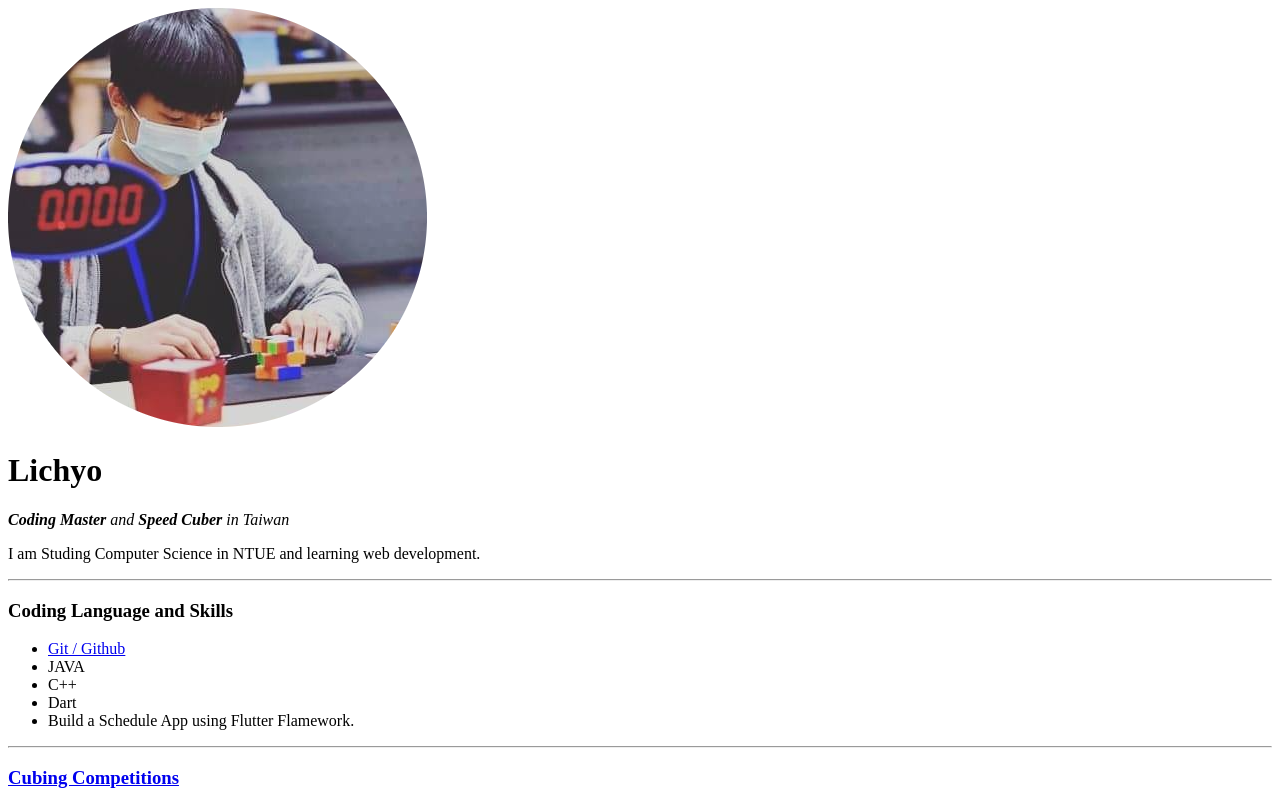
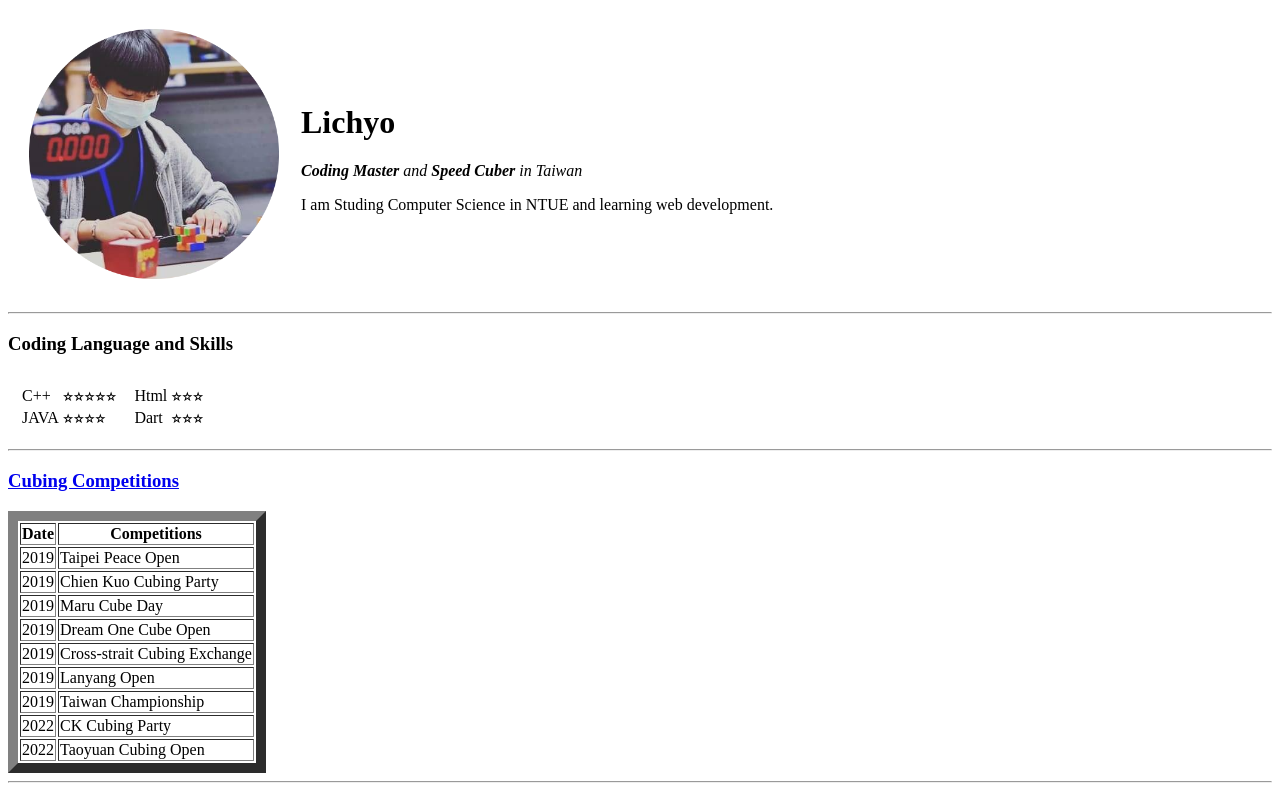
Before and after one commit to Lichyo/HTML-Personal-Site, a plain HTML site: page index.html in a window 1280 px wide. Shown: the top 799 px of the page. Drawn offline with Linux system fonts and the light colour scheme.

Commit message:
Update Contact Me.html file.

```diff
--- a/index.html
+++ b/index.html
@@ -1,23 +1,51 @@
 <!DOCTYPE html>
 <html lang="en" dir="ltr">
+
 <head>
   <meta charset="utf-8">
   <title>🔥Lichyo's Page🔥</title>
 </head>
+
 <body>
-    <img src="images/me_htmlPicture.png" alt="Lichyo profile picture">
+  <table cellspacing="20">
+    <tr>
+      <td><img height="250" src="images/me_htmlPicture.png" alt="Lichyo profile picture"></td>
+      <td>
         <h1>Lichyo</h1>
         <p><em><strong>Coding Master</strong> and <strong>Speed Cuber</strong> in Taiwan</em></p>
         <p>I am Studing Computer Science in NTUE and learning web development.</p>
+      </td>
+    </tr>
+  </table>
   <hr>
   <h3>Coding Language and Skills</h3>
-    <ul>
-      <li><a href="https://github.com/Lichyo">Git / Github</a></li>
-      <li>JAVA</li>
-      <li>C++</li>
-      <li>Dart</li>
-      <li>Build a Schedule App using Flutter Flamework.</li>
-    </ul>
+  <table cellspacing="10">
+    <tr>
+      <td>
+        <table c>
+          <tr>
+            <td>C++</td>
+            <td>⭐︎⭐︎⭐︎⭐︎⭐︎</td>
+          </tr>
+          <tr>
+            <td>JAVA</td>
+            <td>⭐︎⭐︎⭐︎⭐︎</td>
+          </tr>
+        </table></td>
+      <td>
+        <table>
+          <tr>
+            <td>Html</td>
+            <td>⭐︎⭐︎⭐︎</td>
+          </tr>
+          <tr>
+            <td>Dart</td>
+            <td>⭐︎⭐︎⭐︎</td>
+          </tr>
+        </table>
+      </td>
+    </tr>
+  </table>
   <hr>
   <h3><a href="https://www.worldcubeassociation.org/persons/2019LICH01">Cubing Competitions</a></h3>
   <table border="10">
@@ -75,4 +103,5 @@
   <h3><a href="Contact Me.html">Contact_Me</a></h3>
   <hr>
 </body>
+
 </html>
```
Also changed, not shown: Contact Me.html (+10 -1 lines), inputTest.html (added, +32 -0 lines). Lines whose indentation alone changed are shown as unchanged.
